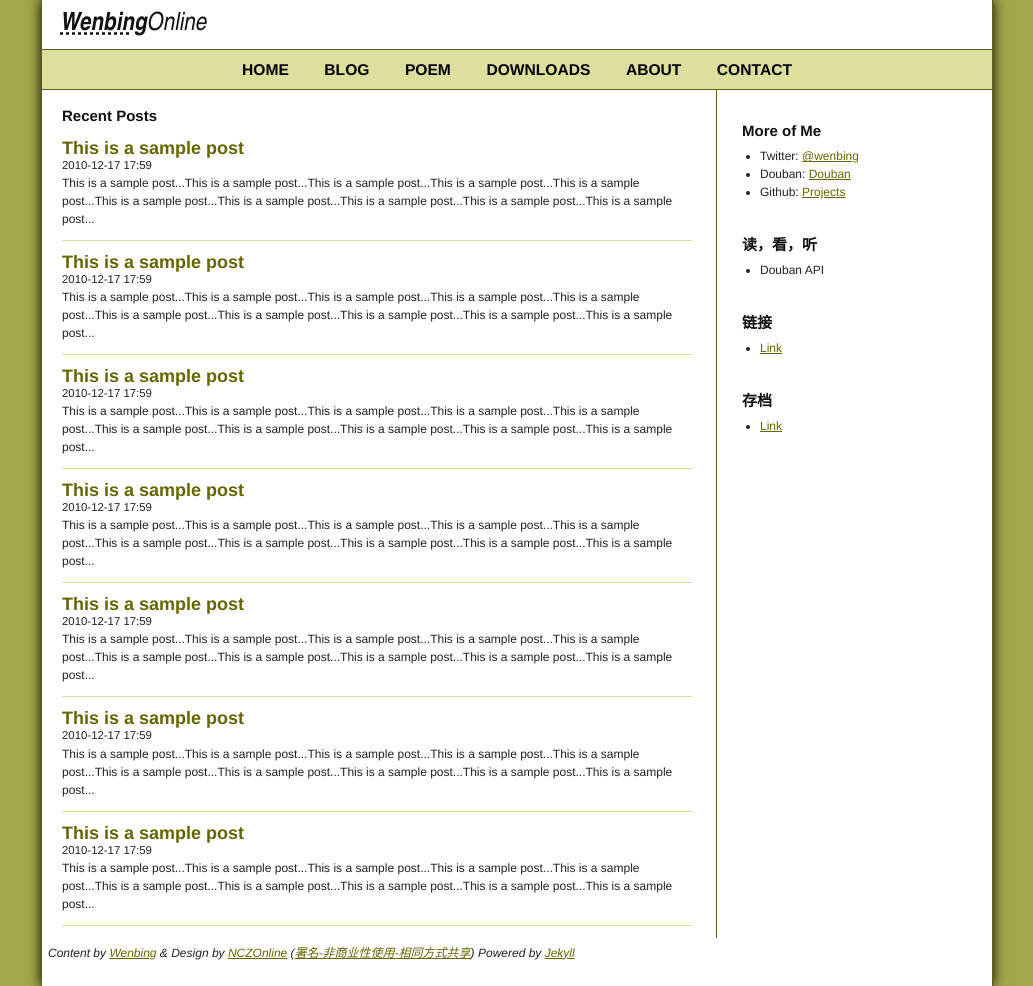
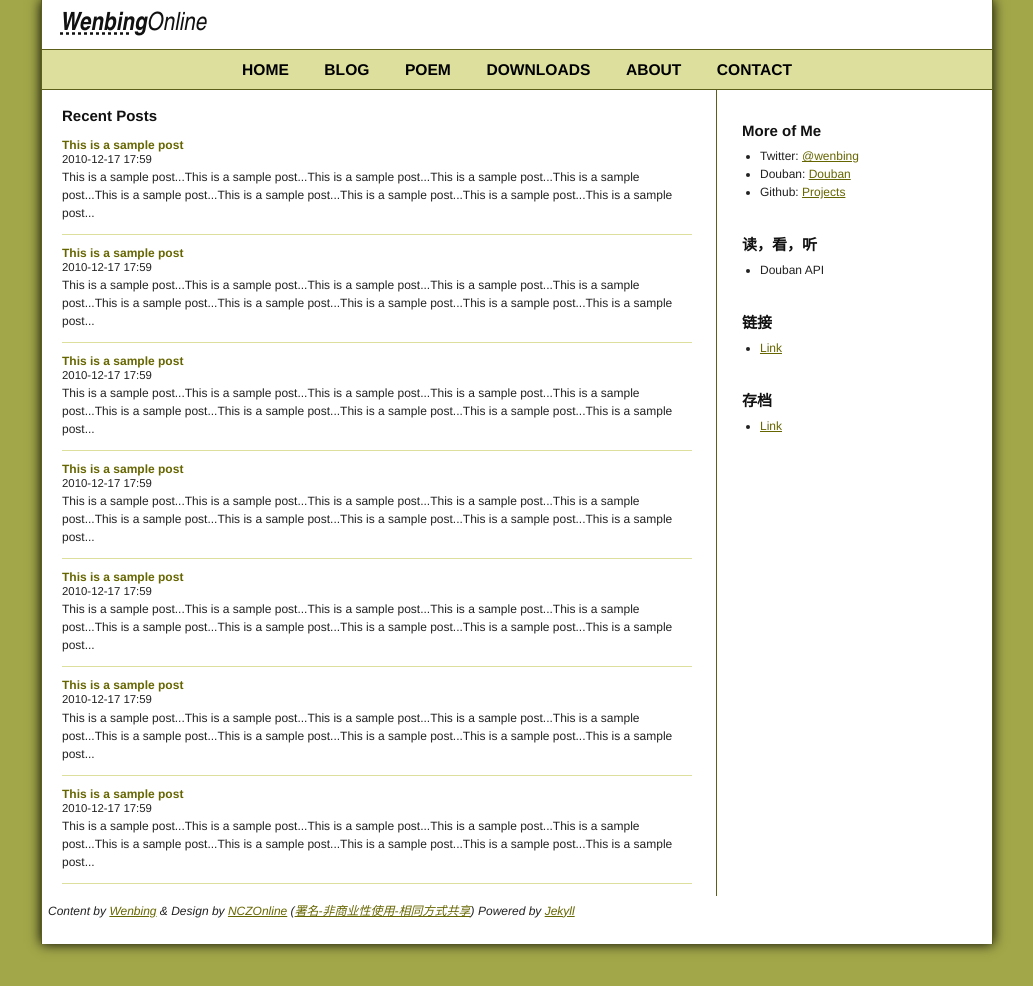
Before and after one commit to GunioRobot/wenbing.github.com, a Jekyll site: the page built from labs/index.markdown, in a window 1280 px wide. Shown: the whole page, without its empty margins (123-1156 px from the left). Built offline with Jekyll 4.4.1, drawn with Linux system fonts in a browser that asks for light colours; Markdown is read by kramdown in place of the engine named in the settings.

Commit message:
h3 font and post-content font

```diff
--- a/files/css/style.css
+++ b/files/css/style.css
@@ -18,6 +18,10 @@
 #doc h2 {
   font-size: 1.25em;
   padding-top: 15px;
+}
+
+#doc h3 {
+  font-size: 1em;
 }
 
 #doc .post-snippet {
@@ -52,6 +56,7 @@
 
 #content .post-content p {
   margin-bottom: 1em;
+  font-size: 1em;
 }
 
 #sidebar {
```
